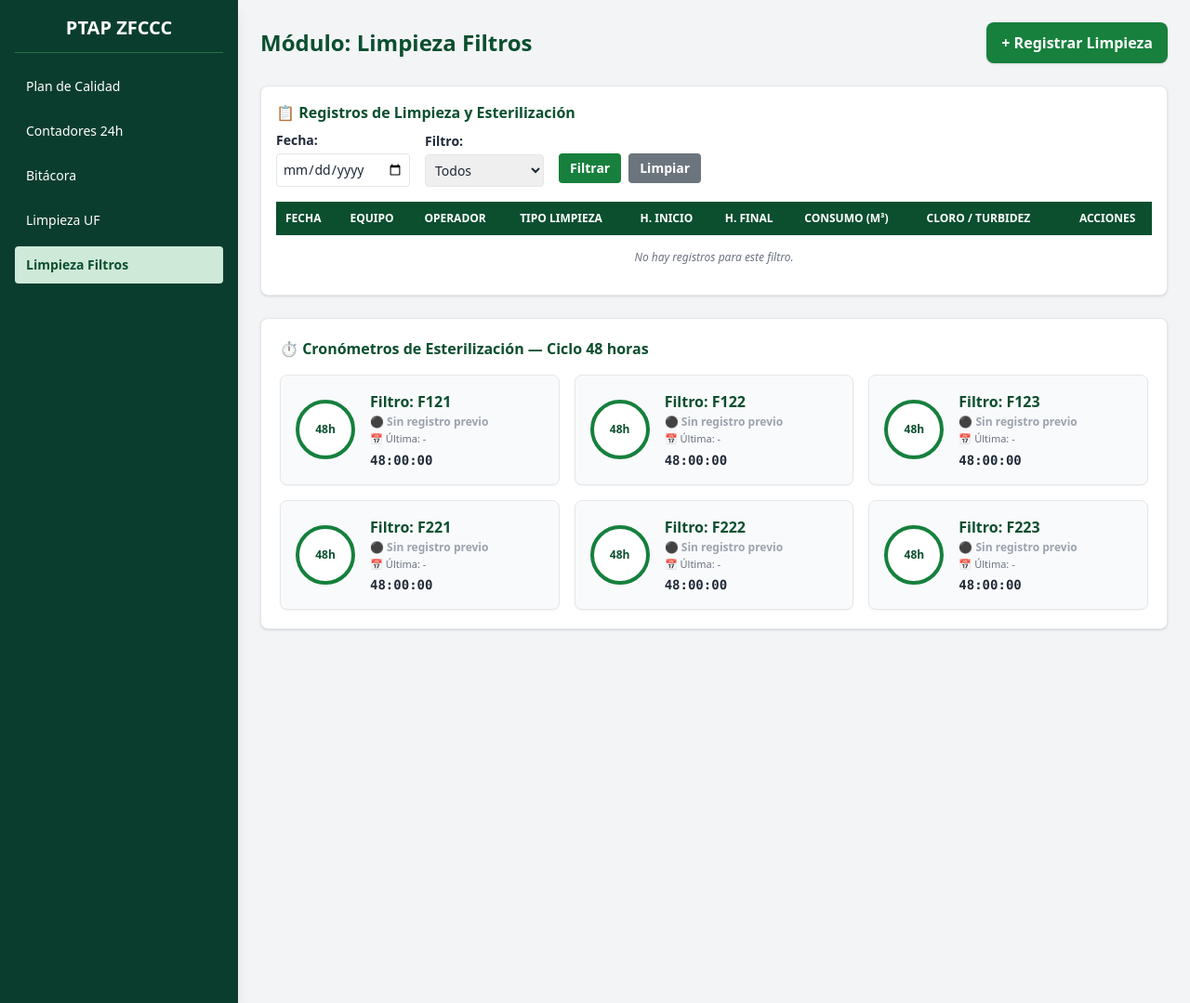
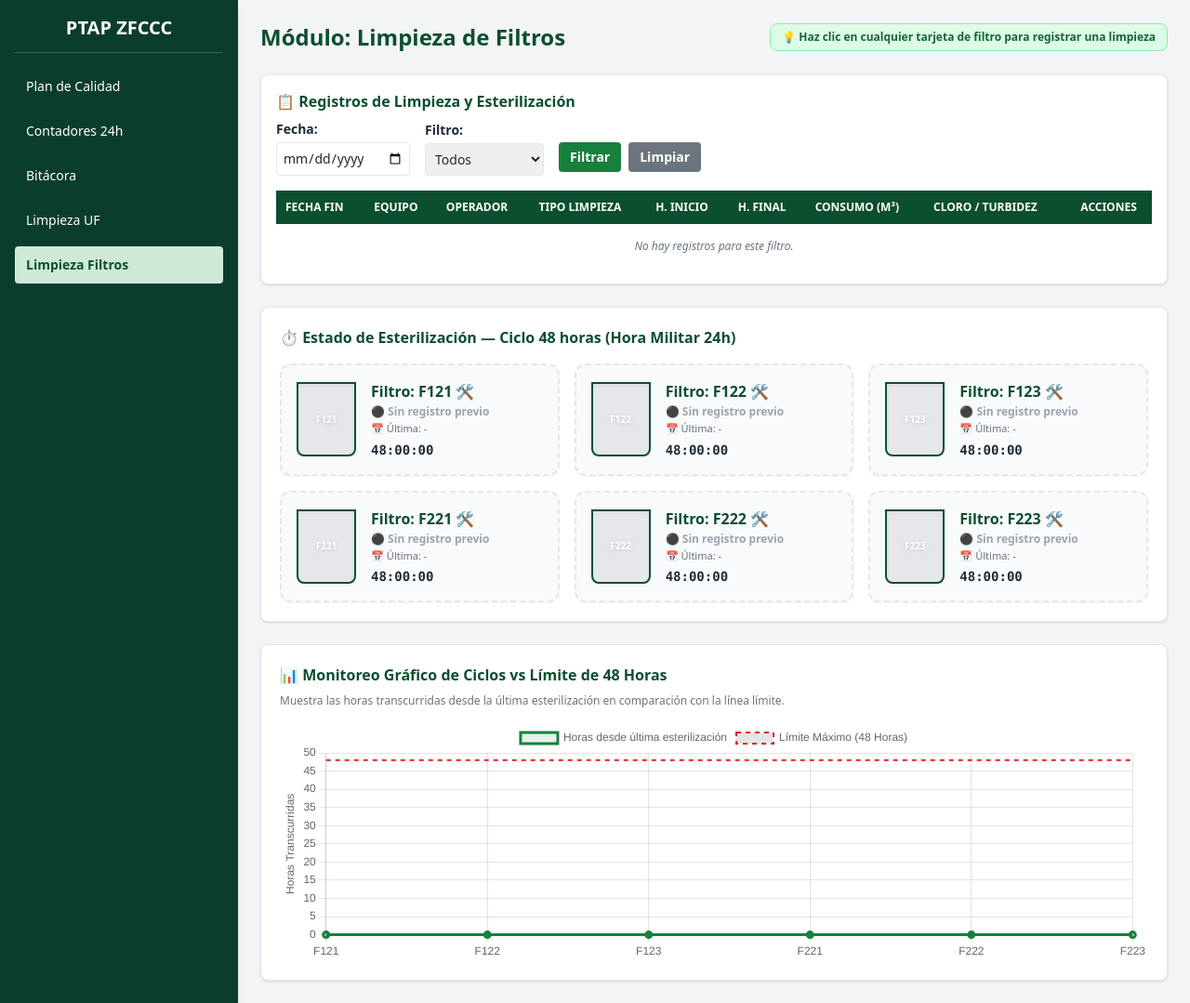
Before and after one commit to soldipacksas-stack/ptap-web, a FastAPI app: page /filtros in a window 1280 px wide. Shown: the whole page at 93% size. Run offline with FastAPI, Linux system fonts and the light colour scheme; data that the repository does not hold is empty; some libraries are stand-ins or nearby versions.

Commit message:
Update limpieza_filtros.html

```diff
--- a/templates/limpieza_filtros.html
+++ b/templates/limpieza_filtros.html
@@ -5,6 +5,7 @@
     <meta name="viewport" content="width=device-width, initial-scale=1.0">
     <title>Limpieza de Filtros - PTAP ZFCCC</title>
     <script src="https://cdn.tailwindcss.com"></script>
+    <script src="https://cdn.jsdelivr.net/npm/chart.js"></script>
 </head>
 <body class="bg-gray-100 font-sans text-gray-800">
     <div class="flex h-screen overflow-hidden">
@@ -24,10 +25,10 @@
         <!-- Main Content Area -->
         <main class="flex-1 flex flex-col overflow-y-auto p-6">
             <div class="flex justify-between items-center mb-6">
-                <h2 class="text-2xl font-bold text-[#0b4f2f]">Módulo: Limpieza Filtros</h2>
-                <button onclick="abrirModalFiltros()" class="bg-[#17803d] hover:bg-[#0d5f2b] text-white px-4 py-2.5 rounded-lg font-semibold shadow">
-                    + Registrar Limpieza
-                </button>
+                <h2 class="text-2xl font-bold text-[#0b4f2f]">Módulo: Limpieza de Filtros</h2>
+                <span class="text-xs bg-green-100 text-green-800 font-semibold px-3 py-1.5 rounded-lg border border-green-300">
+                    💡 Haz clic en cualquier tarjeta de filtro para registrar una limpieza
+                </span>
             </div>
 
             <!-- Panel de Registros e Historial -->
@@ -57,11 +58,11 @@
                 </div>
 
                 <!-- Tabla de datos -->
-                <div class="overflow-x-auto max-h-[300px]">
+                <div class="overflow-x-auto max-h-[250px]">
                     <table class="w-full text-left text-xs">
                         <thead class="bg-[#0b4f2f] text-white sticky top-0 uppercase font-semibold">
                             <tr>
-                                <th class="p-2.5">Fecha</th>
+                                <th class="p-2.5">Fecha Fin</th>
                                 <th class="p-2.5">Equipo</th>
                                 <th class="p-2.5">Operador</th>
                                 <th class="p-2.5">Tipo Limpieza</th>
@@ -79,11 +80,20 @@
                 </div>
             </div>
 
-            <!-- Sección de Cronómetros de Esterilización (48 Horas) -->
+            <!-- Sección de Tanques / Cronómetros de Esterilización (48 Horas) -->
+            <div class="bg-white p-5 rounded-lg shadow border border-gray-200 mb-6">
+                <h3 class="font-bold text-[#0b4f2f] mb-4">⏱️ Estado de Esterilización — Ciclo 48 horas (Hora Militar 24h)</h3>
+                <div class="grid grid-cols-1 md:grid-cols-3 gap-4" id="grid-cronometros">
+                    <!-- Generado dinámicamente -->
+                </div>
+            </div>
+
+            <!-- Sección de Gráfica de Líneas Inferior -->
             <div class="bg-white p-5 rounded-lg shadow border border-gray-200">
-                <h3 class="font-bold text-[#0b4f2f] mb-4">⏱️ Cronómetros de Esterilización — Ciclo 48 horas</h3>
-                <div class="grid grid-cols-1 md:grid-cols-3 gap-4" id="grid-cronometros">
-                    <!-- Se generan dinámicamente mediante JS -->
+                <h3 class="font-bold text-[#0b4f2f] mb-2">📊 Monitoreo Gráfico de Ciclos vs Límite de 48 Horas</h3>
+                <p class="text-xs text-gray-500 mb-4">Muestra las horas transcurridas desde la última esterilización en comparación con la línea límite.</p>
+                <div class="relative h-64 w-full">
+                    <canvas id="graficaFiltros"></canvas>
                 </div>
             </div>
         </main>
@@ -93,19 +103,19 @@
     <div id="modalFiltros" class="fixed inset-0 bg-black/50 hidden items-center justify-center p-4 z-50">
         <div class="bg-white rounded-xl shadow-2xl w-full max-w-2xl max-h-[90vh] flex flex-col">
             <div class="p-4 bg-[#0b4f2f] text-white rounded-t-xl flex justify-between items-center">
-                <h3 class="text-lg font-bold">🛠️ Registrar Limpieza y Esterilización de Filtro</h3>
+                <h3 class="text-lg font-bold" id="modal-titulo">🛠️ Registrar Limpieza de Filtro</h3>
                 <button onclick="cerrarModalFiltros()" class="text-xl font-bold">&times;</button>
             </div>
 
             <div class="p-6 overflow-y-auto space-y-4 flex-1 text-sm">
                 <div class="grid grid-cols-2 gap-4">
                     <div>
-                        <label class="block font-bold">Fecha:</label>
+                        <label class="block font-bold">Fecha de Finalización (Cambio de día soportado):</label>
                         <input type="date" id="form_fecha" class="border rounded p-1.5 w-full">
                     </div>
                     <div>
                         <label class="block font-bold">Equipo / Filtro:</label>
-                        <select id="form_equipo" class="border rounded p-1.5 w-full">
+                        <select id="form_equipo" class="border rounded p-1.5 w-full bg-gray-100 font-bold text-[#0b4f2f]">
                             <option value="F121">F121</option>
                             <option value="F122">F122</option>
                             <option value="F123">F123</option>
@@ -136,12 +146,12 @@
 
                 <div class="grid grid-cols-2 gap-4">
                     <div>
-                        <label class="block font-bold">Hora Inicio Esterilización:</label>
-                        <input type="time" id="form_h_ini" class="border rounded p-1.5 w-full" value="08:30">
+                        <label class="block font-bold">Hora Inicio Esterilización (24h):</label>
+                        <input type="time" id="form_h_ini" class="border rounded p-1.5 w-full" value="22:00">
                     </div>
                     <div>
-                        <label class="block font-bold">Hora Final Esterilización:</label>
-                        <input type="time" id="form_h_fin" class="border rounded p-1.5 w-full" value="10:30">
+                        <label class="block font-bold">Hora Final Esterilización (24h):</label>
+                        <input type="time" id="form_h_fin" class="border rounded p-1.5 w-full" value="02:00">
                     </div>
                 </div>
 
@@ -181,8 +191,11 @@
         document.getElementById('filtro_fecha').value = "";
 
         let cronometrosData = [];
+        let chartInstancia = null;
 
-        function abrirModalFiltros() {
+        function abrirModalFiltrosPara(equipo) {
+            document.getElementById('form_equipo').value = equipo;
+            document.getElementById('modal-titulo').textContent = `🛠️ Registrar Limpieza para Filtro: ${equipo}`;
             document.getElementById('modalFiltros').classList.remove('hidden');
             document.getElementById('modalFiltros').classList.add('flex');
         }
@@ -229,7 +242,7 @@
                             <td class="p-2.5 border-b font-mono">${item.consumo_agua || 0} m³</td>
                             <td class="p-2.5 border-b">Cl: ${item.cloro || '-'} / T: ${item.turbidez || '-'}</td>
                             <td class="p-2.5 border-b text-center">
-                                <button onclick="eliminarRegistro('${registroId}')" class="bg-red-600 hover:bg-red-700 text-white px-2 py-1 rounded text-xs font-semibold shadow" title="Eliminar registro erróneo">
+                                <button onclick="event.stopPropagation(); eliminarRegistro('${registroId}')" class="bg-red-600 hover:bg-red-700 text-white px-2 py-1 rounded text-xs font-semibold shadow" title="Eliminar registro">
                                     🗑️ Eliminar
                                 </button>
                             </td>
@@ -239,32 +252,26 @@
             }
 
             cronometrosData = data.data;
-            renderizarCronometros();
+            renderizarCronometrosYTanques();
+            actualizarGrafica();
         }
 
         async function eliminarRegistro(id) {
-            if (!confirm("¿Estás seguro de que deseas eliminar este registro erróneo?")) {
-                return;
-            }
-
+            if (!confirm("¿Estás seguro de que deseas eliminar este registro?")) return;
             try {
-                const res = await fetch(`/api/filtros/eliminar/${id}`, {
-                    method: 'DELETE'
-                });
-
+                const res = await fetch(`/api/filtros/eliminar/${id}`, { method: 'DELETE' });
                 if (res.ok) {
                     alert("¡Registro eliminado con éxito!");
                     cargarTablaFiltros();
                 } else {
-                    alert("Error al intentar eliminar el registro en el servidor.");
+                    alert("Error al eliminar el registro.");
                 }
             } catch (error) {
-                console.error("Error de red:", error);
-                alert("Hubo un error de conexión con el servidor.");
+                console.error("Error:", error);
             }
         }
 
-        function renderizarCronometros() {
+        function renderizarCronometrosYTanques() {
             const filtros = ["F121", "F122", "F123", "F221", "F222", "F223"];
             const grid = document.getElementById('grid-cronometros');
             grid.innerHTML = '';
@@ -272,65 +279,154 @@
             filtros.forEach(eq => {
                 const regsEquipo = cronometrosData
                     .filter(r => r.equipo === eq && r.tipo_limpieza && r.tipo_limpieza.toLowerCase().includes("esterilización"))
-                    .sort((a, b) => new Date(`${b.fecha} ${b.hora_final_est || '00:00'}`) - new Date(`${a.fecha} ${a.hora_final_est || '00:00'}`));
+                    .sort((a, b) => new Date(`${b.fecha}T${b.hora_final_est || '00:00'}:00`) - new Date(`${a.fecha}T${a.hora_final_est || '00:00'}:00`));
 
                 const regFiltro = regsEquipo.length > 0 ? regsEquipo[0] : null;
 
                 let estadoHTML = '<span class="text-gray-400 font-bold">⚫ Sin registro previo</span>';
                 let ultimaHTML = '-';
                 let idCronometro = `crono-${eq}`;
-                let tiempoRestanteStr = '48:00:00';
+                let idTanque = `tanque-${eq}`;
                 let timestampFin = null;
 
                 if (regFiltro) {
                     const horaFin = regFiltro.hora_final_est || '00:00';
-                    ultimaHTML = `${regFiltro.fecha} ${horaFin}`;
+                    ultimaHTML = `${regFiltro.fecha} ${horaFin} (24h)`;
                     estadoHTML = '<span class="text-green-700 font-bold">🟢 Ciclo activo (48h)</span>';
 
-                    const fechaHoraFin = new Date(`${regFiltro.fecha}T${horaFin}:00`);
-                    timestampFin = fechaHoraFin.getTime() + (48 * 60 * 60 * 1000);
+                    // Creamos el timestamp exacto combinando la fecha de término y la hora militar (24h)
+                    const fechaHoraFin = new Date(`${regFiltro.fecha}T${horaFin}:00`).getTime();
+                    timestampFin = fechaHoraFin + (48 * 60 * 60 * 1000);
                 }
 
                 grid.innerHTML += `
-                    <div class="bg-gray-50 border rounded-lg p-4 flex items-center space-x-4 shadow-sm">
-                        <div class="w-16 h-16 rounded-full border-4 border-green-700 flex items-center justify-center font-bold text-xs text-[#0b4f2f] bg-white">
-                            48h
+                    <div onclick="abrirModalFiltrosPara('${eq}')" class="bg-gray-50 border-2 border-dashed hover:border-[#17803d] rounded-xl p-4 flex items-center space-x-4 shadow-sm cursor-pointer transition hover:bg-green-50/40 relative group">
+                        <!-- Tanque gráfico que se va vaciando -->
+                        <div class="w-16 h-20 bg-gray-200 rounded-b-lg border-2 border-[#0b4f2f] relative overflow-hidden flex flex-col justify-end shadow-inner">
+                            <div id="${idTanque}" class="w-full bg-[#17803d] transition-all duration-500" style="height: 0%;"></div>
+                            <div class="absolute inset-0 flex items-center justify-center font-bold text-[10px] text-white drop-shadow">
+                                ${eq}
+                            </div>
                         </div>
                         <div class="flex-1">
-                            <h4 class="font-bold text-[#0b4f2f] text-base">Filtro: ${eq}</h4>
+                            <h4 class="font-bold text-[#0b4f2f] text-base group-hover:underline">Filtro: ${eq} 🛠️</h4>
                             <p class="text-xs my-0.5">${estadoHTML}</p>
                             <p class="text-[11px] text-gray-500">📅 Última: ${ultimaHTML}</p>
-                            <p class="text-sm font-mono font-bold text-gray-800 mt-1" id="${idCronometro}" data-target="${timestampFin || ''}">${tiempoRestanteStr}</p>
+                            <p class="text-sm font-mono font-bold text-gray-800 mt-1" id="${idCronometro}" data-target="${timestampFin || ''}">48:00:00</p>
                         </div>
                     </div>
                 `;
             });
         }
 
+        // Bucle en tiempo real que maneja cuenta regresiva y cuenta positiva (exceso)
         setInterval(() => {
             const filtros = ["F121", "F122", "F123", "F221", "F222", "F223"];
             const ahora = new Date().getTime();
 
             filtros.forEach(eq => {
                 const el = document.getElementById(`crono-${eq}`);
+                const tanqueEl = document.getElementById(`tanque-${eq}`);
                 if (!el) return;
 
                 const target = el.dataset.target;
-                if (!target) return;
+                if (!target) {
+                    if (tanqueEl) tanqueEl.style.height = '0%';
+                    return;
+                }
 
-                const diferenciaMs = parseInt(target) - ahora;
+                const targetTime = parseInt(target);
+                const inicioTime = targetTime - (48 * 60 * 60 * 1000);
+                const diferenciaMs = targetTime - ahora;
+
+                // Cálculo del nivel del tanque (se desocupa del 100% al 0%)
+                let transcurridoMs = ahora - inicioTime;
+                let porcentaje = 100 - ((transcurridoMs / (48 * 60 * 60 * 1000)) * 100);
+                if (porcentaje < 0) porcentaje = 0;
+                if (porcentaje > 100) porcentaje = 100;
+                if (tanqueEl) tanqueEl.style.height = `${porcentaje}%`;
 
                 if (diferenciaMs <= 0) {
-                    el.textContent = "00:00:00";
+                    // Si se pasó de las 48 horas, cuenta en positivo (+) con color rojo parpadeante
+                    const excesoMs = Math.abs(diferenciaMs);
+                    const totalSegundos = Math.floor(excesoMs / 1000);
+                    const h = String(Math.floor(totalSegundos / 3600)).padStart(2, '0');
+                    const m = String(Math.floor((totalSegundos % 3600) / 60)).padStart(2, '0');
+                    const s = String(totalSegundos % 60).padStart(2, '0');
+
+                    el.textContent = `+${h}:${m}:${s} VENCIDO`;
+                    el.className = "text-xs font-mono font-bold text-red-600 mt-1 animate-pulse";
+                    if(tanqueEl) tanqueEl.style.backgroundColor = '#dc2626';
                 } else {
                     const totalSegundos = Math.floor(diferenciaMs / 1000);
                     const h = String(Math.floor(totalSegundos / 3600)).padStart(2, '0');
                     const m = String(Math.floor((totalSegundos % 3600) / 60)).padStart(2, '0');
                     const s = String(totalSegundos % 60).padStart(2, '0');
+
                     el.textContent = `${h}:${m}:${s}`;
+                    el.className = "text-sm font-mono font-bold text-gray-800 mt-1";
                 }
             });
         }, 1000);
+
+        function actualizarGrafica() {
+            const filtros = ["F121", "F122", "F123", "F221", "F222", "F223"];
+            const ahora = new Date().getTime();
+            const horasTranscurridas = filtros.map(eq => {
+                const regs = cronometrosData.filter(r => r.equipo === eq && r.tipo_limpieza && r.tipo_limpieza.toLowerCase().includes("esterilización"))
+                    .sort((a, b) => new Date(`${b.fecha}T${b.hora_final_est || '00:00'}:00`) - new Date(`${a.fecha}T${a.hora_final_est || '00:00'}:00`));
+
+                if (regs.length === 0) return 0;
+                const reg = regs[0];
+                const horaFin = reg.hora_final_est || '00:00';
+                const finTime = new Date(`${reg.fecha}T${horaFin}:00`).getTime();
+                const diffHoras = (ahora - finTime) / (1000 * 60 * 60);
+                return diffHoras > 0 ? parseFloat(diffHoras.toFixed(1)) : 0;
+            });
+
+            const ctx = document.getElementById('graficaFiltros').getContext('2d');
+
+            if (chartInstancia) {
+                chartInstancia.destroy();
+            }
+
+            chartInstancia = new Chart(ctx, {
+                type: 'line',
+                data: {
+                    labels: filtros,
+                    datasets: [
+                        {
+                            label: 'Horas desde última esterilización',
+                            data: horasTranscurridas,
+                            borderColor: '#17803d',
+                            backgroundColor: 'rgba(23, 128, 61, 0.1)',
+                            borderWidth: 3,
+                            fill: true,
+                            tension: 0.2
+                        },
+                        {
+                            label: 'Límite Máximo (48 Horas)',
+                            data: [48, 48, 48, 48, 48, 48],
+                            borderColor: '#dc2626',
+                            borderWidth: 2,
+                            borderDash: [5, 5],
+                            pointRadius: 0,
+                            fill: false
+                        }
+                    ]
+                },
+                options: {
+                    responsive: true,
+                    maintainAspectRatio: false,
+                    scales: {
+                        y: {
+                            beginAtZero: true,
+                            title: { display: true, text: 'Horas Transcurridas' }
+                        }
+                    }
+                }
+            });
+        }
 
         async function enviarRegistroFiltro() {
             const payload = {
@@ -346,14 +442,14 @@
                 turbidez: document.getElementById('form_turbidez').value
             };
 
-            const res = href = await fetch('/api/filtros/guardar', {
+            const res = await fetch('/api/filtros/guardar', {
                 method: 'POST',
                 headers: { 'Content-Type': 'application/json' },
                 body: JSON.stringify(payload)
             });
 
             if (res.ok) {
-                alert("¡Registro de limpieza de filtro guardado con éxito!");
+                alert("¡Registro guardado con éxito!");
                 cerrarModalFiltros();
                 cargarTablaFiltros();
             } else {
```
